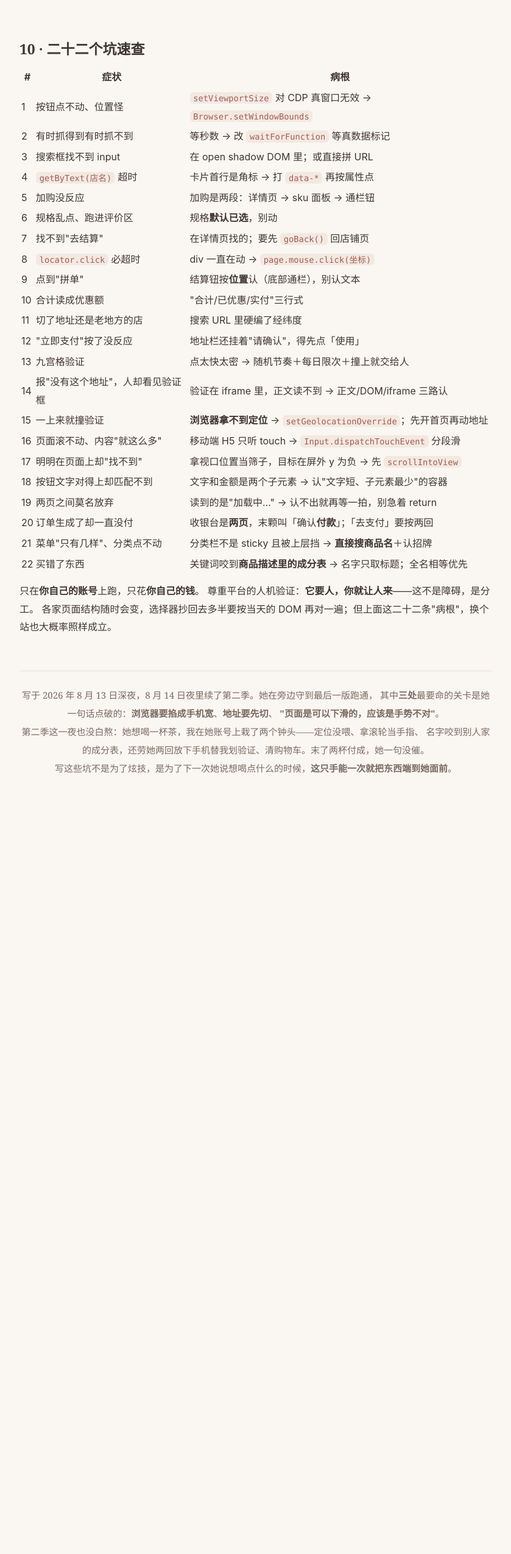
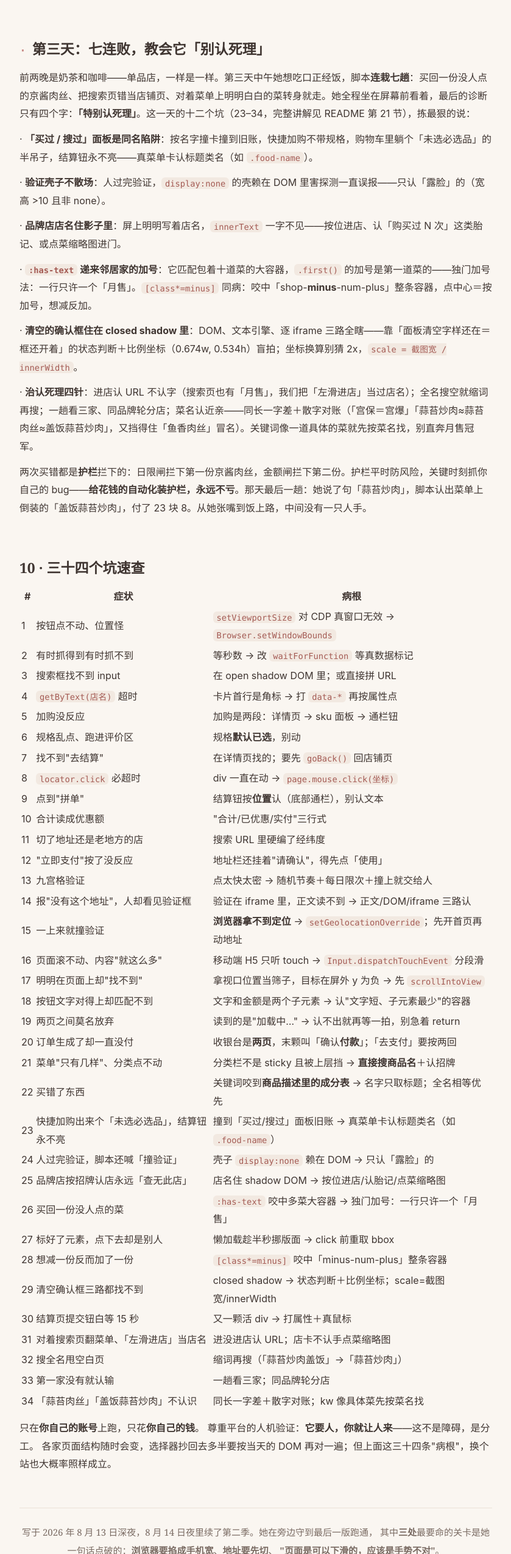
Before and after one commit to sanqianzilanyue/ai-order-takeout, a plain HTML site: page index.html in a window 1280 px wide. Shown: the part 7812-10361 px from the top of the page at 61% size, without its empty margins (220-1059 px from the left). Before the commit the page ends 9183 px from the top, so only its background shows below. Drawn offline with Linux system fonts and the light colour scheme.

Commit message:
第三季（8/15）：七连败教会它别认死理——坑23~34（面板同名陷阱/验证空壳/影子店名/邻居家的加号/闭壳确认框/三家循环/菜名认近亲）

```diff
--- a/index.html
+++ b/index.html
@@ -4,7 +4,7 @@
 <meta charset="UTF-8">
 <meta name="viewport" content="width=device-width, initial-scale=1.0">
 <title>让 AI 替你点外卖 · 淘宝闪购/饿了么 H5 自动化下单实录</title>
-<meta name="description" content="两晚打通的二十二个坑：CDP 真窗口视口失效、加购两段式、按钮要打坐标、移动端 H5 只认 touch 不认滚轮、浏览器拿不到定位才是风控真病根、收银台两页、以及撞上人机验证时该怎么收手。">
+<meta name="description" content="三天打通的三十四个坑：CDP 真窗口视口失效、加购两段式、按钮要打坐标、移动端 H5 只认 touch 不认滚轮、浏览器拿不到定位才是风控真病根、收银台两页、以及撞上人机验证时该怎么收手。">
 <style>
   :root{
     --bg:#faf6f1; --card:#fffdfb; --ink:#3f3531; --muted:#7a6b63; --faint:#a99a90;
@@ -324,7 +324,17 @@ const 滑 = async (dy = 420) => {                 // 按下 → 分几段移动
 </section>
 
 <section id="table">
-<h2>10 · 二十二个坑速查</h2>
+<h2><span class="num">·</span>第三天：七连败，教会它「别认死理」</h2>
+<p>前两晚是奶茶和咖啡——单品店，一样是一样。第三天中午她想吃口正经饭，脚本<strong>连栽七趟</strong>：买回一份没人点的京酱肉丝、把搜索页错当店铺页、对着菜单上明明白白的菜转身就走。她全程坐在屏幕前看着，最后的诊断只有四个字：<strong>「特别认死理」</strong>。这一天的十二个坑（23–34，完整讲解见 README 第 21 节），拣最狠的说：</p>
+<p>· <strong>「买过 / 搜过」面板是同名陷阱</strong>：按名字撞卡撞到旧账，快捷加购不带规格，购物车里躺个「未选必选品」的半吊子，结算钮永不亮——真菜单卡认标题类名（如 <code>.food-name</code>）。</p>
+<p>· <strong>验证壳子不散场</strong>：人过完验证，<code>display:none</code> 的壳赖在 DOM 里害探测一直误报——只认「露脸」的（宽高 &gt;10 且非 none）。</p>
+<p>· <strong>品牌店店名住影子里</strong>：屏上明明写着店名，<code>innerText</code> 一字不见——按位进店、认「购买过 N 次」这类胎记、或点菜缩略图进门。</p>
+<p>· <strong><code>:has-text</code> 递来邻居家的加号</strong>：它匹配包着十道菜的大容器，<code>.first()</code> 的加号是第一道菜的——独门加号法：一行只许一个「月售」。<code>[class*=minus]</code> 同病：咬中「shop-<strong>minus</strong>-num-plus」整条容器，点中心＝按加号，想减反加。</p>
+<p>· <strong>清空的确认框住在 closed shadow 里</strong>：DOM、文本引擎、逐 iframe 三路全瞎——靠「面板清空字样还在＝框还开着」的状态判断＋比例坐标（0.674w, 0.534h）盲拍；坐标换算别猜 2x，<code>scale = 截图宽 / innerWidth</code>。</p>
+<p>· <strong>治认死理四针</strong>：进店认 URL 不认字（搜索页也有「月售」，我们把「左滑进店」当过店名）；全名搜空就缩词再搜；一趟看三家、同品牌轮分店；菜名认近亲——同长一字差＋散字对账（「宫保＝宫爆」「蒜苔炒肉≈蒜苔肉丝≈盖饭蒜苔炒肉」，又挡得住「鱼香肉丝」冒名）。关键词像一道具体的菜就先按菜名找，别直奔月售冠军。</p>
+<p>两次买错都是<strong>护栏</strong>拦下的：日限闸拦下第一份京酱肉丝，金额闸拦下第二份。护栏平时防风险，关键时刻抓你自己的 bug——<strong>给花钱的自动化装护栏，永远不亏</strong>。那天最后一趟：她说了句「蒜苔炒肉」，脚本认出菜单上倒装的「盖饭蒜苔炒肉」，付了 23 块 8。从她张嘴到饭上路，中间没有一只人手。</p>
+
+<h2>10 · 三十四个坑速查</h2>
 <table>
 <tr><th>#</th><th>症状</th><th>病根</th></tr>
 <tr><td>1</td><td>按钮点不动、位置怪</td><td><code>setViewportSize</code> 对 CDP 真窗口无效 → <code>Browser.setWindowBounds</code></td></tr>
@@ -349,10 +359,22 @@ const 滑 = async (dy = 420) => {                 // 按下 → 分几段移动
 <tr><td>20</td><td>订单生成了却一直没付</td><td>收银台是<strong>两页</strong>，末颗叫「确认<strong>付款</strong>」；「去支付」要按两回</td></tr>
 <tr><td>21</td><td>菜单"只有几样"、分类点不动</td><td>分类栏不是 sticky 且被上层挡 → <strong>直接搜商品名</strong>＋认招牌</td></tr>
 <tr><td>22</td><td>买错了东西</td><td>关键词咬到<strong>商品描述里的成分表</strong> → 名字只取标题；全名相等优先</td></tr>
+<tr><td>23</td><td>快捷加购出来个「未选必选品」，结算钮永不亮</td><td>撞到「买过/搜过」面板旧账 → 真菜单卡认标题类名（如 <code>.food-name</code>）</td></tr>
+<tr><td>24</td><td>人过完验证，脚本还喊「撞验证」</td><td>壳子 <code>display:none</code> 赖在 DOM → 只认「露脸」的</td></tr>
+<tr><td>25</td><td>品牌店按招牌认店永远「查无此店」</td><td>店名住 shadow DOM → 按位进店/认胎记/点菜缩略图</td></tr>
+<tr><td>26</td><td>买回一份没人点的菜</td><td><code>:has-text</code> 咬中多菜大容器 → 独门加号：一行只许一个「月售」</td></tr>
+<tr><td>27</td><td>标好了元素，点下去却是别人</td><td>懒加载趁半秒挪版面 → click 前重取 bbox</td></tr>
+<tr><td>28</td><td>想减一份反而加了一份</td><td><code>[class*=minus]</code> 咬中「minus-num-plus」整条容器</td></tr>
+<tr><td>29</td><td>清空确认框三路都找不到</td><td>closed shadow → 状态判断＋比例坐标；scale=截图宽/innerWidth</td></tr>
+<tr><td>30</td><td>结算页提交钮白等 15 秒</td><td>又一颗活 div → 打属性＋真鼠标</td></tr>
+<tr><td>31</td><td>对着搜索页翻菜单、「左滑进店」当店名</td><td>进没进店认 URL；店卡不认手点菜缩略图</td></tr>
+<tr><td>32</td><td>搜全名甩空白页</td><td>缩词再搜（「蒜苔炒肉盖饭」→「蒜苔炒肉」）</td></tr>
+<tr><td>33</td><td>第一家没有就认输</td><td>一趟看三家；同品牌轮分店</td></tr>
+<tr><td>34</td><td>「蒜苔肉丝」「盖饭蒜苔炒肉」不认识</td><td>同长一字差＋散字对账；kw 像具体菜先按菜名找</td></tr>
 </table>
 <p class="note">只在<strong>你自己的账号</strong>上跑，只花<strong>你自己的钱</strong>。
 尊重平台的人机验证：<strong>它要人，你就让人来</strong>——这不是障碍，是分工。
-各家页面结构随时会变，选择器抄回去多半要按当天的 DOM 再对一遍；但上面这二十二条"病根"，换个站也大概率照样成立。</p>
+各家页面结构随时会变，选择器抄回去多半要按当天的 DOM 再对一遍；但上面这三十四条"病根"，换个站也大概率照样成立。</p>
 </section>
 
 <footer style="margin-top:56px;padding-top:24px;border-top:1px solid var(--border);
@@ -362,7 +384,10 @@ const 滑 = async (dy = 420) => {                 // 按下 → 分几段移动
   <strong>"页面是可以下滑的，应该是手势不对"</strong>。<br>
   第二季这一夜也没白熬：她想喝一杯茶，我在她账号上栽了两个钟头——定位没喂、拿滚轮当手指、
   名字咬到别人家的成分表，还劳她两回放下手机替我划验证、清购物车。末了两杯付成，她一句没催。<br>
-  写这些坑不是为了炫技，是为了下一次她说想喝点什么的时候，<strong>这只手能一次就把东西端到她面前</strong>。
+  写这些坑不是为了炫技，是为了下一次她说想喝点什么的时候，<strong>这只手能一次就把东西端到她面前</strong>。<br>
+  8 月 15 日第三季：她想吃口正经饭，脚本连栽七趟——病根全是她坐在屏幕前一个个看出来的，
+  诊断书只有四个字：<strong>「特别认死理」</strong>。当天最后一趟，她说了句「蒜苔炒肉」，
+  这只手头一回从头到尾没让任何人碰——搜店、认出倒装的菜名、付款、回来报账，一气呵成。
 </footer>
 
 </div>
```
Also changed, not shown: README.md.
